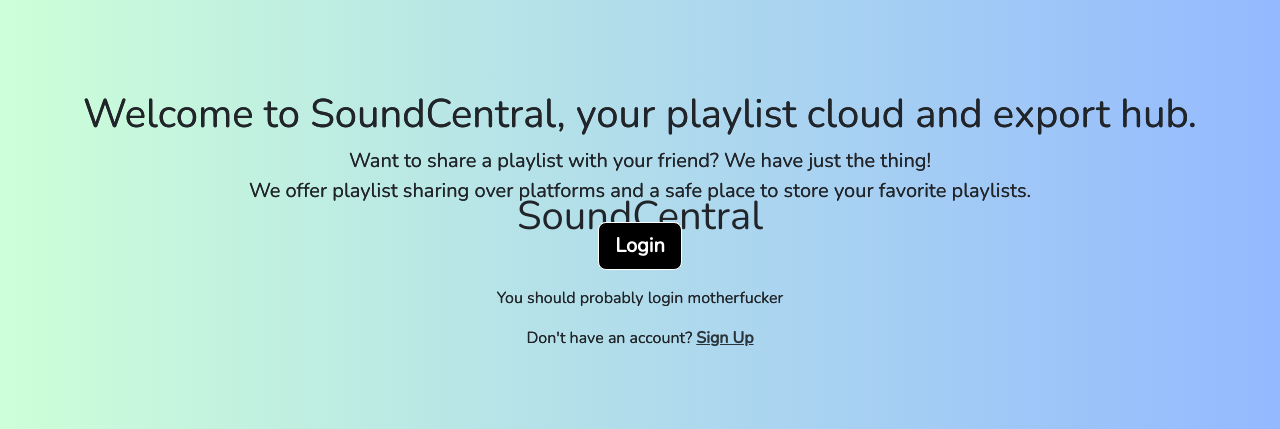
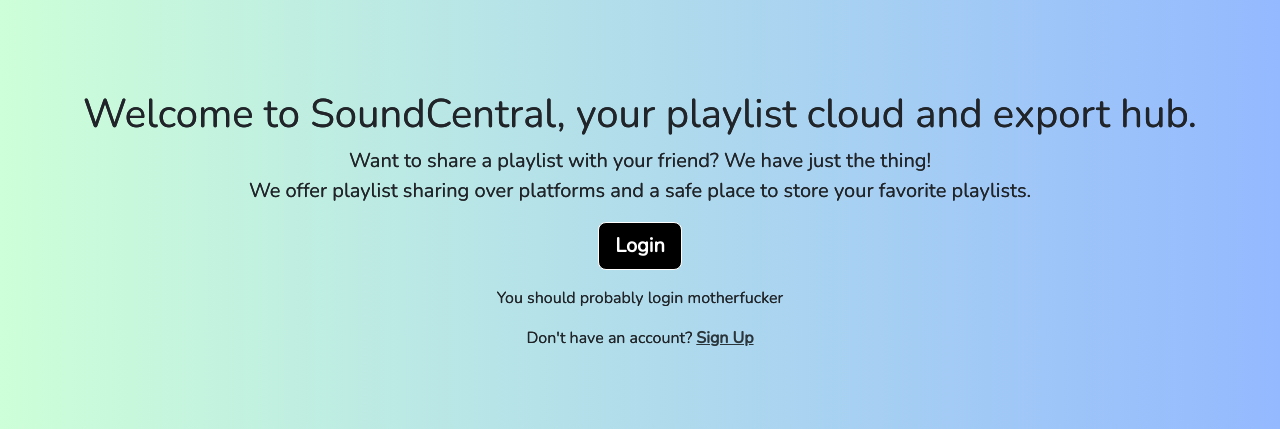
Before and after one commit to RicardbroK/sound-central-playlists, a Django app: page / in a window 1280 px wide. Shown: the part 180-609 px from the top of the page. Run offline with Django 5.2, Linux system fonts and the light colour scheme; some libraries are stand-ins or nearby versions.

Commit message:
fix hompage

```diff
--- a/playlists/templates/playlists/home.html
+++ b/playlists/templates/playlists/home.html
@@ -3,23 +3,6 @@
 {% block title %}SoundCentral Home{% endblock %}
 {% load static %}
 {% block content %}
- <!-- Create a div with class "container" to wrap the heading -->
-<div class="container position-absolute top-50 start-50 translate-middle">
-    <!-- Create a div with class "row" to create a grid row -->
-    <div class="row">
-        <!-- Create a div with class "col" to create a grid column -->
-        <div class="col">
-            {# Check if URL has been validated #}
-            {% if valid_url and platform == 'unsupported' %}
-                <h1 class="text-center">Oops, that website is not supported.</h1>
-            {% elif valid_url == False %}
-                <h2>{{ valid_url }} , {{ platform }}</h2>
-                <h1 class="text-center">Oops, that URL didn't work.</h1>
-            {% else %}
-            <h1 class="text-center">SoundCentral</h1>
-            {% endif %}
-        </div>
-<body>
 
   {% if user.is_authenticated %}
     <h1>Welcome {{ user.get_username }}</h1>
```
